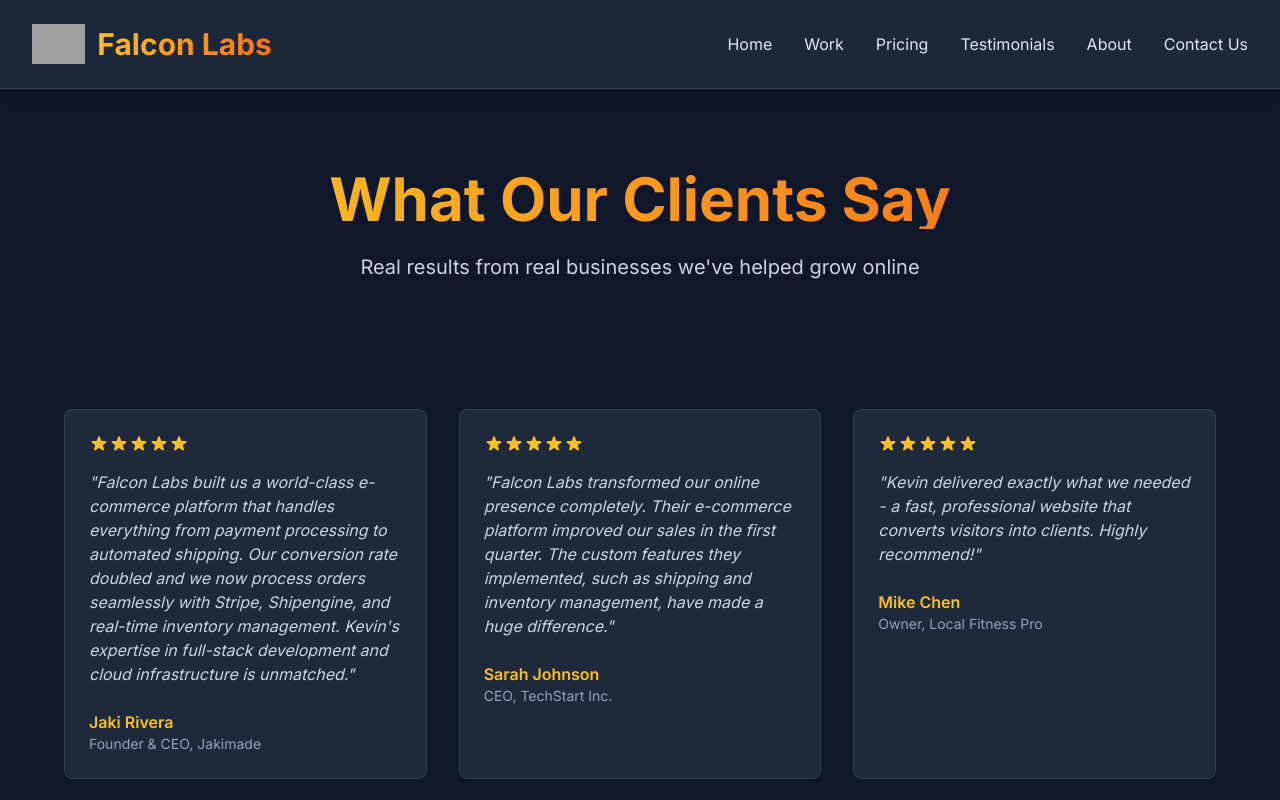
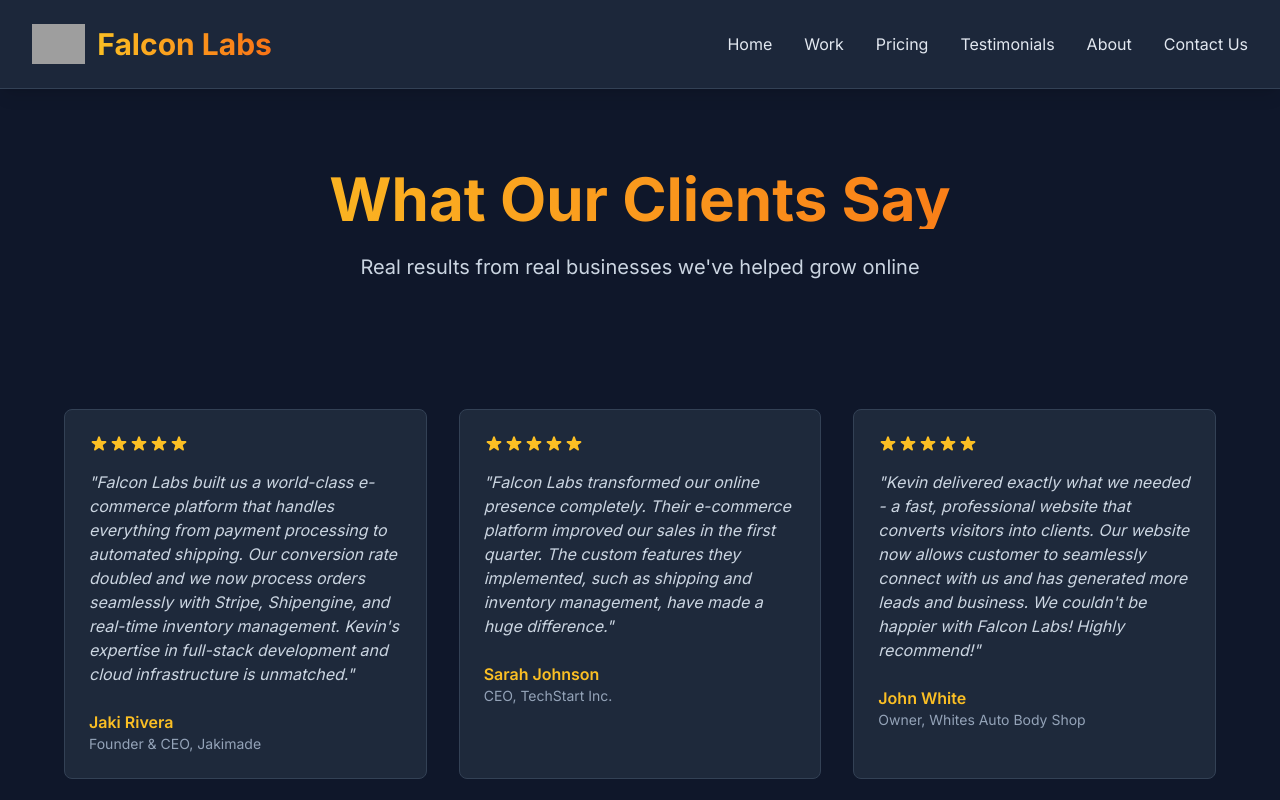
Before and after one commit to KwR41230/falcon-labs, a Next.js app: page /testimonials in a window 1280 px wide. Shown: the top 800 px of the page. Built offline with nearby package versions, Linux system fonts and the light colour scheme; grey boxes are pictures that could not be loaded.

Commit message:
Updated testimonials

```diff
--- a/app/testimonials/page.tsx
+++ b/app/testimonials/page.tsx
@@ -23,10 +23,10 @@ export default function TestimonialsPage() {
       rating: 5
     },
     {
-      name: "Mike Chen",
-      company: "Local Fitness Pro",
+      name: "John White",
+      company: "Whites Auto Body Shop",
       role: "Owner",
-      content: "Kevin delivered exactly what we needed - a fast, professional website that converts visitors into clients. Highly recommend!",
+      content: "Kevin delivered exactly what we needed - a fast, professional website that converts visitors into clients. Our website now allows customer to seamlessly connect with us and has generated more leads and business. We couldn't be happier with Falcon Labs! Highly recommend!",
       rating: 5
     },
     {
```
Also changed, not shown: falcon-labs-child-theme/style.css (+11 -0 lines), 1 other file (tests, documents, lock files or other folders).
